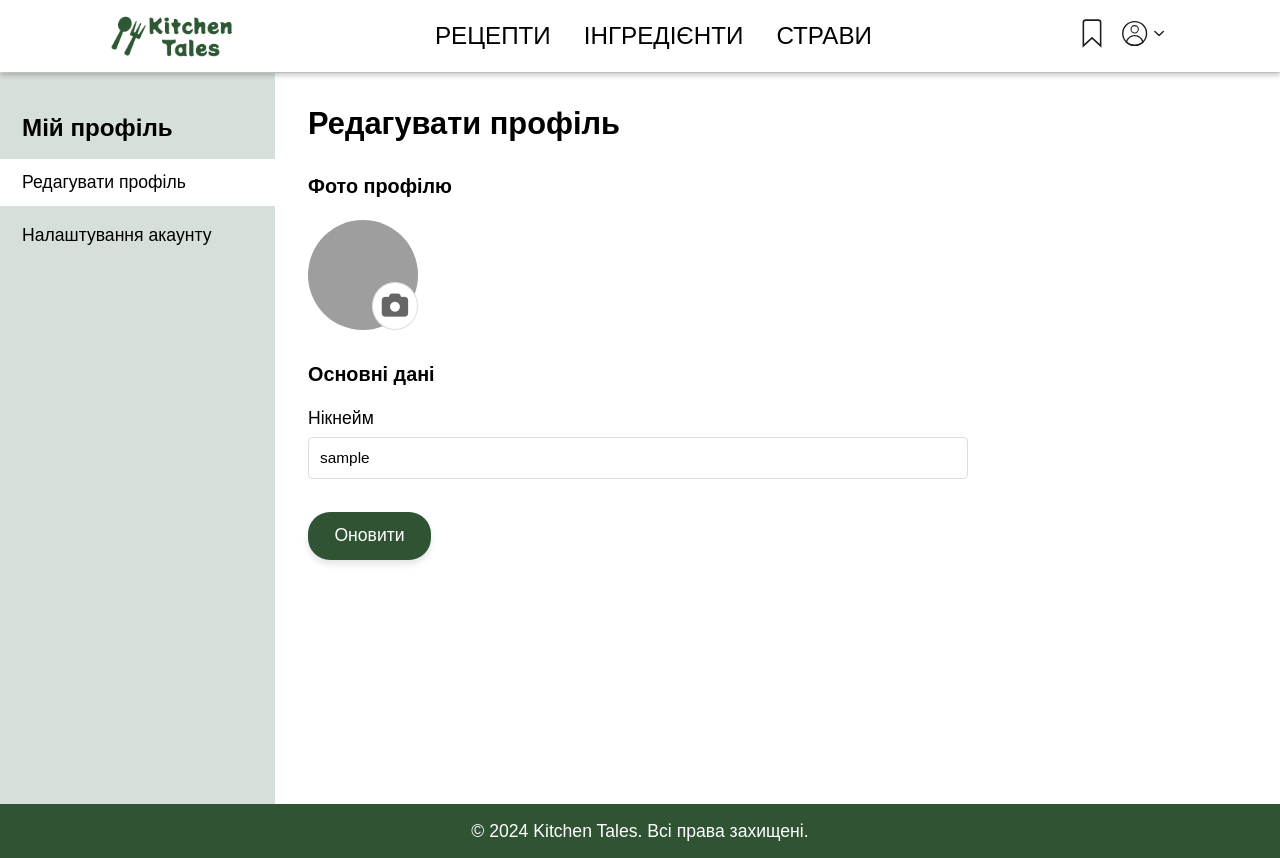
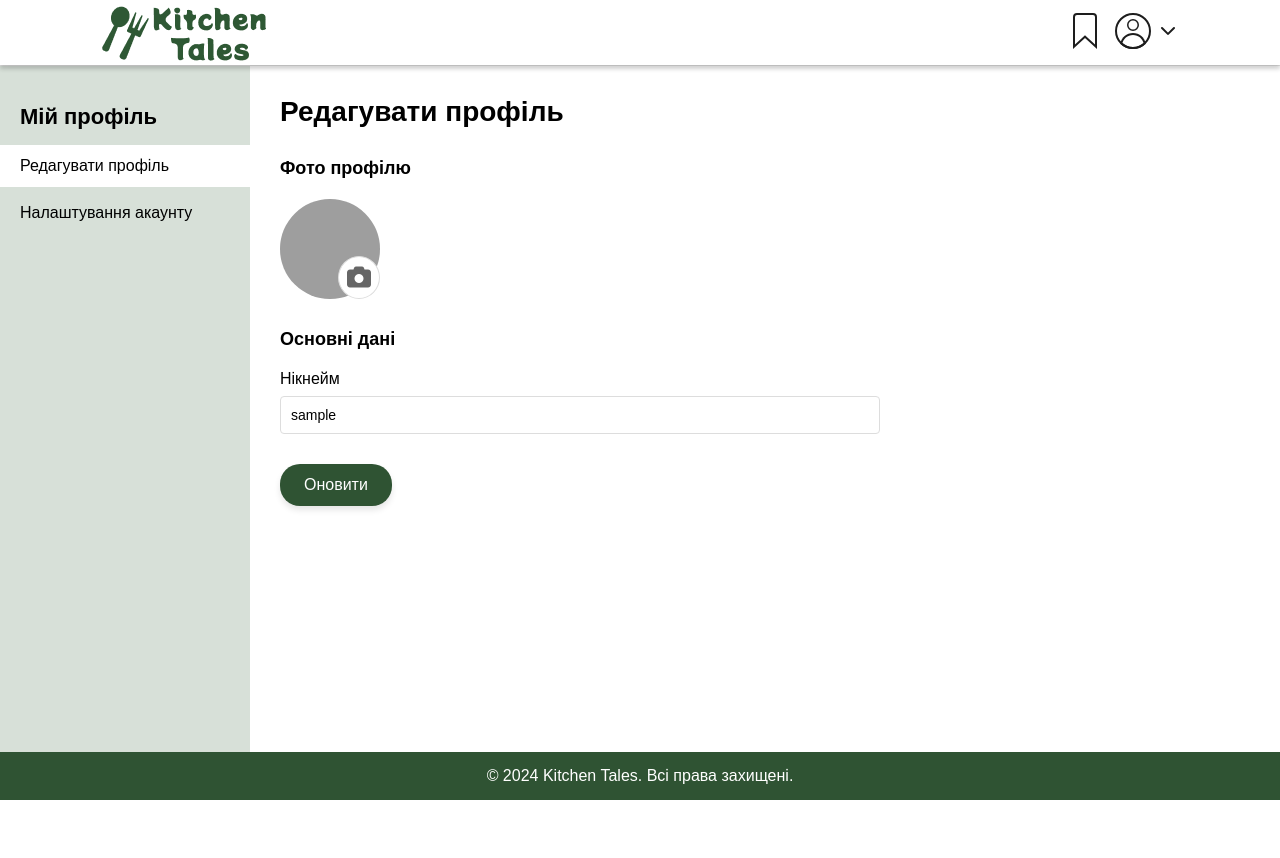
Before and after one commit to Valleriiia/culinary_recipes, a PHP site: page /user.php in a window 1280 px wide. After the commit the page ends 800 px from the top, so only its background shows below. Run offline with PHP 8.4, Linux system fonts and the light colour scheme; the visitor is signed in with stand-in values (Sample User, id 1); data that the repository does not hold is empty; grey boxes are pictures that could not be loaded.

Commit message:
user styles

```diff
--- a/public/css/user.css
+++ b/public/css/user.css
@@ -1,11 +1,6 @@
-body {
-    font-family: Arial, sans-serif;
-    color: #000000;
-    overflow-y: auto;
-    height: 95vh;
-    margin: 0;
-    zoom: 1.1;
-    position: relative;
+html, body {
+    overflow: hidden; /* Убирает ползунки на всей странице */
+
 }
 
 .sub-menu {
@@ -32,7 +27,7 @@ body {
     margin: 0 auto;
     padding: 0;
     gap: 0;
-    min-height: calc(100vh - 120px);
+    height: 100vh;
 }
 
 .sidebar {
@@ -42,17 +37,18 @@ body {
     color: #2C3E50;
     position: sticky;
     top: 120px;
-    height: calc(100vh - 120px);
-    overflow-y: auto;
+    height: 100vh;
+    overflow: hidden; /* Убирает ползунки по обеим осям */
 }
 
 .main-content {
     flex: 1;
     background: white;
     padding: 30px;
-    overflow-y: auto;
-    height: calc(100vh - 120px);
+    overflow: hidden; /* Убирает ползунки по обеим осям */
+    height: 100vh;
 }
+
 
 .menu-title {
     font-size: 22px;
@@ -217,7 +213,7 @@ footer {
 
 .message {
     position: fixed;
-    bottom: 20px;
+    bottom: 65px;
     right: 20px;
     padding: 10px 20px;
     color: white;
@@ -226,6 +222,7 @@ footer {
     transition: opacity 0.3s ease-out;
     z-index: 1000;
     background-color: #2F5333;
+    margin-top: 40px;
 }
 
 .message.hide {
@@ -266,3 +263,13 @@ footer {
     .dropdown:hover .dropdown-menu {
     display: block;
     }
+
+    footer {
+        background: #2F5333;
+        color: white;
+        text-align: center;
+        padding: 15px 0;
+        width: 100%;
+        position: fixed;
+         bottom: 0px;
+    }
--- a/src/views/user.php
+++ b/src/views/user.php
@@ -21,35 +21,32 @@
 	<!-- Хедер з логотипом та навігацією -->
 	<header>
         <div class="navbar">
-			<a href="/" class="logo">
-				<img src="\images\LOGO.png" alt="Кошик" width="115" height="60">
+            <a href="index.php" class="logo">
+                <img src="../images/LOGO.png" alt="Кошик" height="90">
             </a>
-			<nav class="main-nav">
-				<a href="../" class="main-nav-link">Рецепти</a>
-				<a href="#" class="main-nav-link">Інгредієнти</a>
-				<a href="#" class="main-nav-link">Страви</a>
-			</nav>
             <div class="right-nav">
                 <div class="nav-icons">
                      <div class="dropdown">
-						<a href="/public/favorites.php" class="dropdown-toggle" id="openFavoritesPage">
-							<img src="/svg/2.svg" width="40" height="30">
+                                <a href="../public/favorites.php" class="dropdown-toggle" title="Перехід до збережених рецептів" id="openFavoritesPage">
+                                    <img src="../svg/2.svg" height="42">
                                 </a>
-						<a href="#" class="dropdown-toggle" id="openUserPage">
-							<img src="/svg/1.svg" width="40" height="30">
+                                <a href="#" class="dropdown-toggle" title="Перехід до профілю користувача" id="openUserPage">
+                                    <img src="../svg/1.svg" height="42">
                                 </a>
                                 <div class="dropdown-menu">
-							<a href="#" class="dropdown-item">Мій профіль</a>
+                                    <a href="../public/user.php" class="dropdown-item">Мій профіль</a>
                                     <a href="#" class="dropdown-item" id="logout-link">Вийти</a>
                                 </div>
-					</div>
-				</div>
-				<form id="logout-form" action="/public/user.php" method="POST" style="display: none;">
+                                <form id="logout-form" action="../public/logout.php" method="POST" style="display: none;">
                                     <input type="hidden" name="logout" value="true">
                                 </form>
                             </div>
                     </div>
+                </div>
+            </div>
+        </div>
     </header>
+
 
 	<!-- Основний вміст -->
 	<div class="content-wrapper">
```
Also changed, not shown: src/views/favorites.php (+8 -12 lines). Lines whose indentation alone changed are shown as unchanged.
